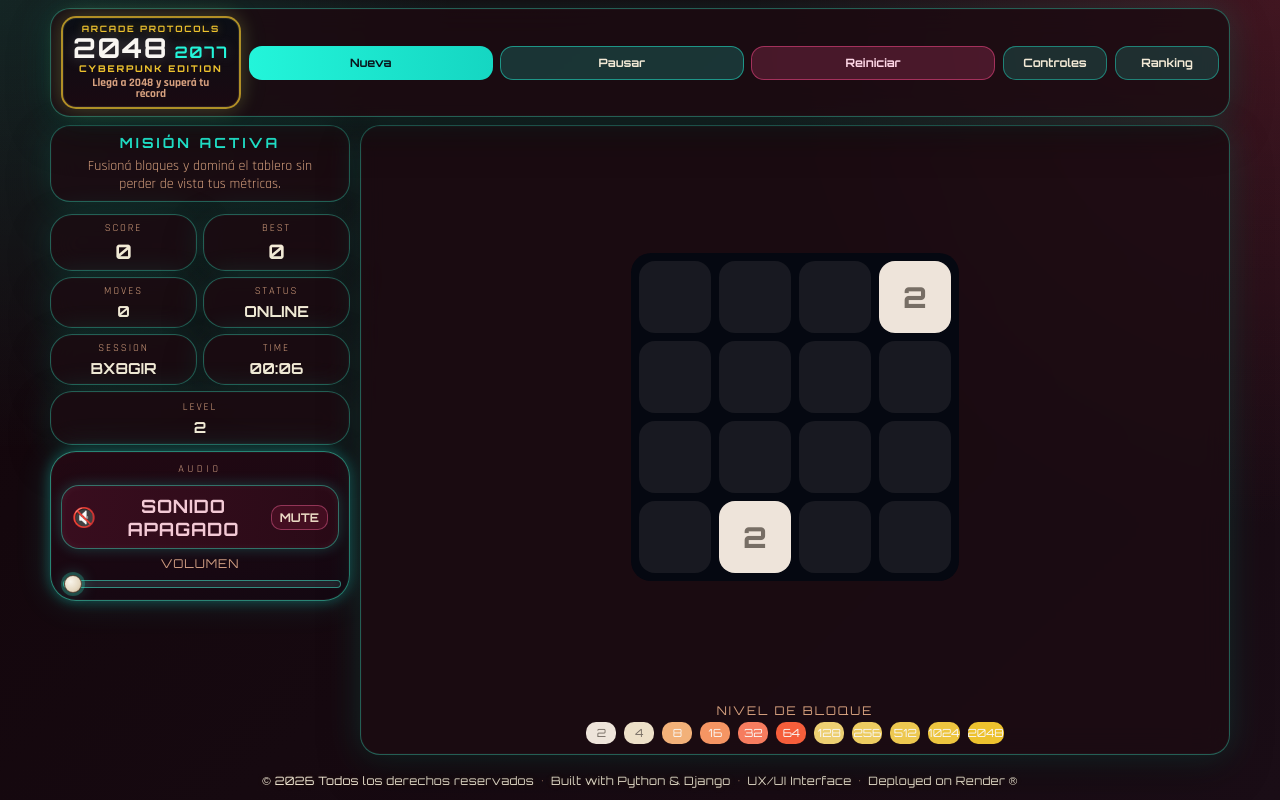
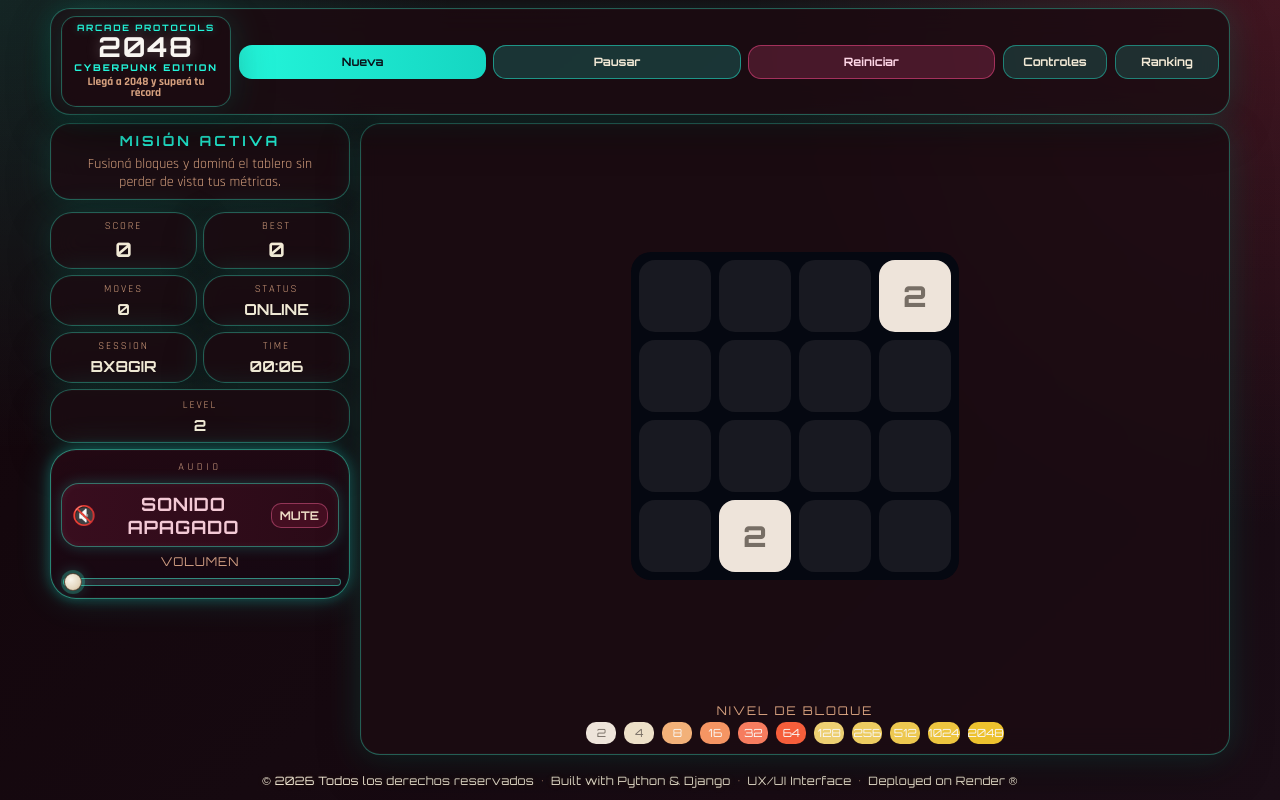
Before and after one commit to lu-developer476/2048, a Django app: page / in a window 1280 px wide. Run offline with Django 5.2, Linux system fonts and the light colour scheme; data that the repository does not hold is empty.

Commit message:
Remove 2077 label and restore brand styling (#12)

```diff
--- a/core/static/core/css/styles.css
+++ b/core/static/core/css/styles.css
@@ -94,21 +94,20 @@ body {
   padding: 7px 10px 8px;
   text-align: center;
   border-radius: 15px;
-  background:
-    linear-gradient(180deg, rgba(11, 15, 22, 0.96), rgba(27, 10, 18, 0.96)),
-    radial-gradient(circle at 50% 0%, rgba(237, 194, 46, 0.18), transparent 65%);
-  border: 2px solid rgba(237, 194, 46, 0.72);
+  background: var(--panel);
+  border: 1px solid var(--panel-border);
   box-shadow:
-    inset 0 0 0 1px rgba(255, 246, 214, 0.08),
-    0 0 18px rgba(237, 194, 46, 0.22),
-    0 0 30px rgba(35, 245, 218, 0.10);
+    0 0 0 1px rgba(255,255,255,0.02) inset,
+    0 0 32px rgba(36, 255, 212, 0.14),
+    0 16px 40px rgba(0, 0, 0, 0.35);
+  backdrop-filter: blur(14px);
 }
 
 .nav-brand .eyebrow {
-  color: #edc22e;
+  color: var(--accent);
   font-size: 0.55rem;
   letter-spacing: 0.2em;
-  text-shadow: 0 0 10px rgba(237, 194, 46, 0.35);
+  text-shadow: 0 0 10px rgba(35, 245, 218, 0.35);
 }
 
 .nav-brand strong {
@@ -132,7 +131,7 @@ body {
   font-weight: 800;
   letter-spacing: 0.2em;
   text-transform: uppercase;
-  color: #edc22e;
+  color: var(--accent);
 }
 
 .brand-legend {
--- a/core/templates/core/index.html
+++ b/core/templates/core/index.html
@@ -4,7 +4,7 @@
 <head>
   <meta charset="UTF-8">
   <meta name="viewport" content="width=device-width, initial-scale=1.0">
-  <meta name="description" content="2077 edition">
+  <meta name="description" content="2048 arcade game">
   <title>2048</title>
   <link rel="preconnect" href="https://fonts.googleapis.com">
   <link rel="preconnect" href="https://fonts.gstatic.com" crossorigin>
@@ -19,7 +19,7 @@
   <nav class="game-navbar panel-glow" aria-label="Navegación del juego">
     <a class="nav-brand" href="#board" aria-label="Ir al tablero 2048">
       <span class="eyebrow">ARCADE PROTOCOLS</span>
-      <strong>2048<span>2077</span></strong>
+      <strong>2048</strong>
       <span class="brand-edition">Cyberpunk Edition</span>
       <span class="brand-legend">Llegá a 2048 y superá tu récord</span>
     </a>
```
